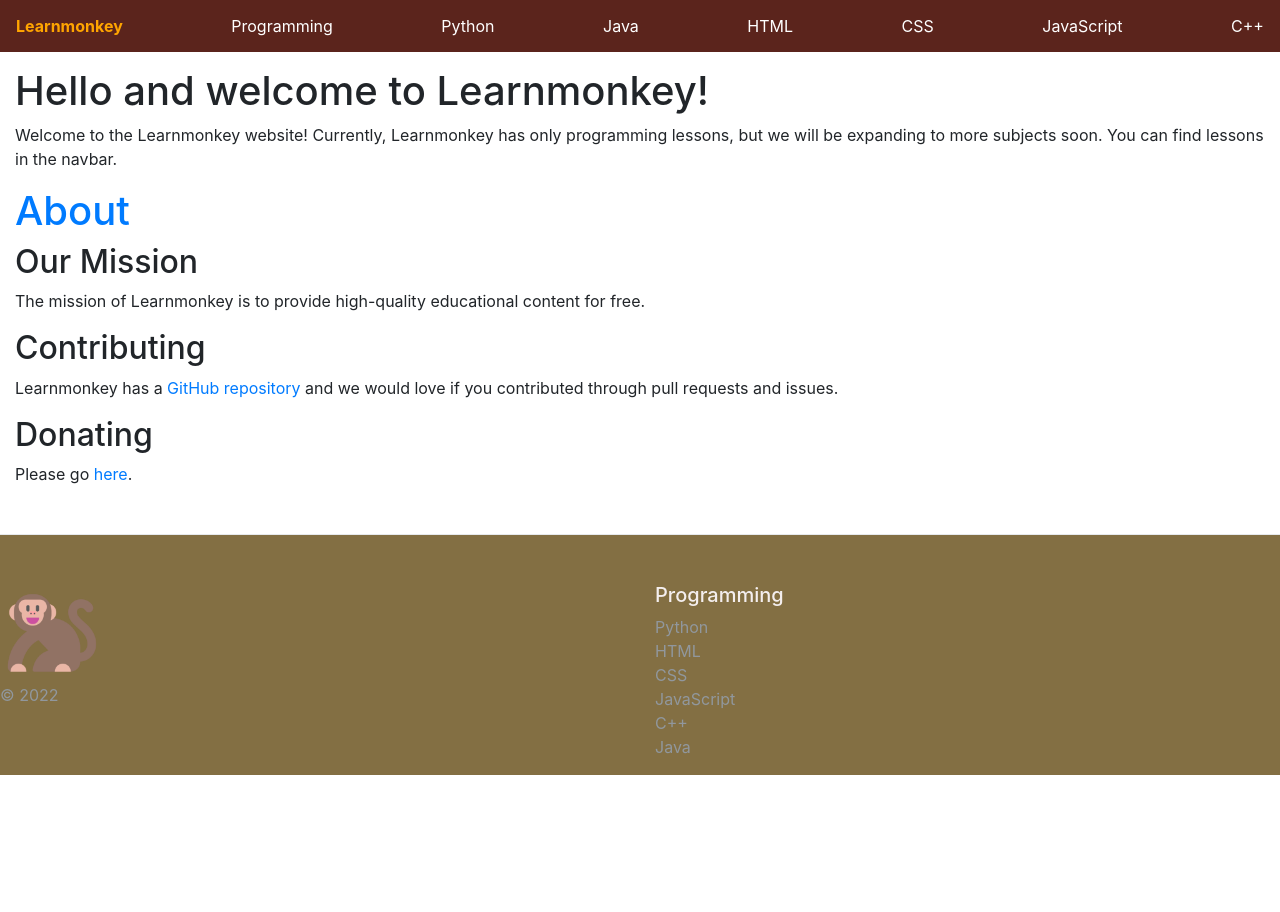
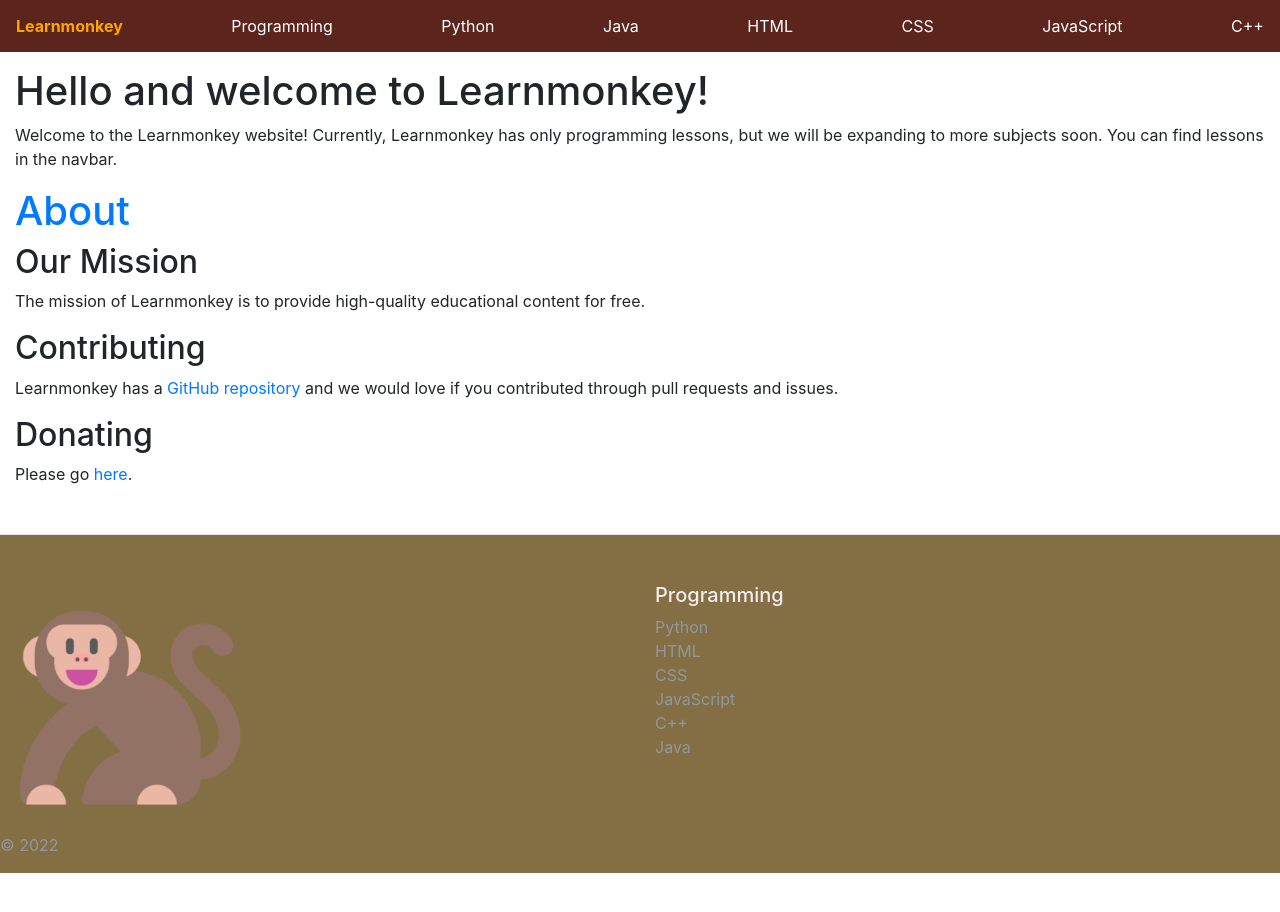
Before and after one commit to learnmonkey/learnmonkey.github.io, a Jekyll site: the page built from index.html, in a window 1280 px wide and 921 px high. Shown: the top 912 px of the window. Built offline with Jekyll 4.4.1, drawn with Linux system fonts in a browser that asks for light colours.

Commit message:
update image dimensions

```diff
--- a/_includes/footer.html
+++ b/_includes/footer.html
@@ -12,7 +12,7 @@
     <div class="row">
       <div class="col-12 col-md">
           <!-- class="mb-2" -->
-        <img src="/logo.png" alt="Learnmonkey Logo" style="width:100px;height:100px;">
+        <img src="/logo.png" alt="Learnmonkey Logo" style="width:250px;height:250px;">
         <p class="d-block mb-3 text-muted">&copy; 2022</p>
       </div>
       <div class="col-6 col-md">
```
